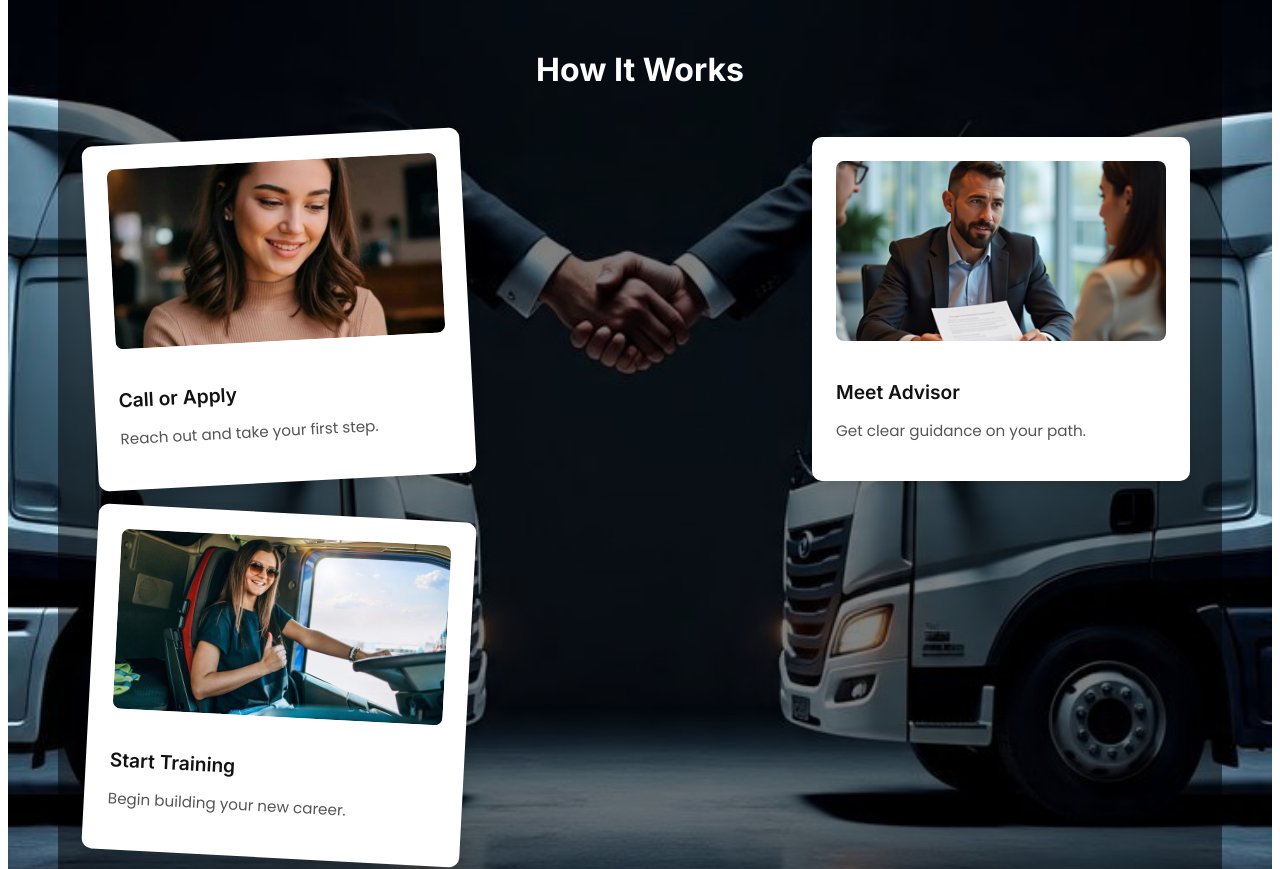
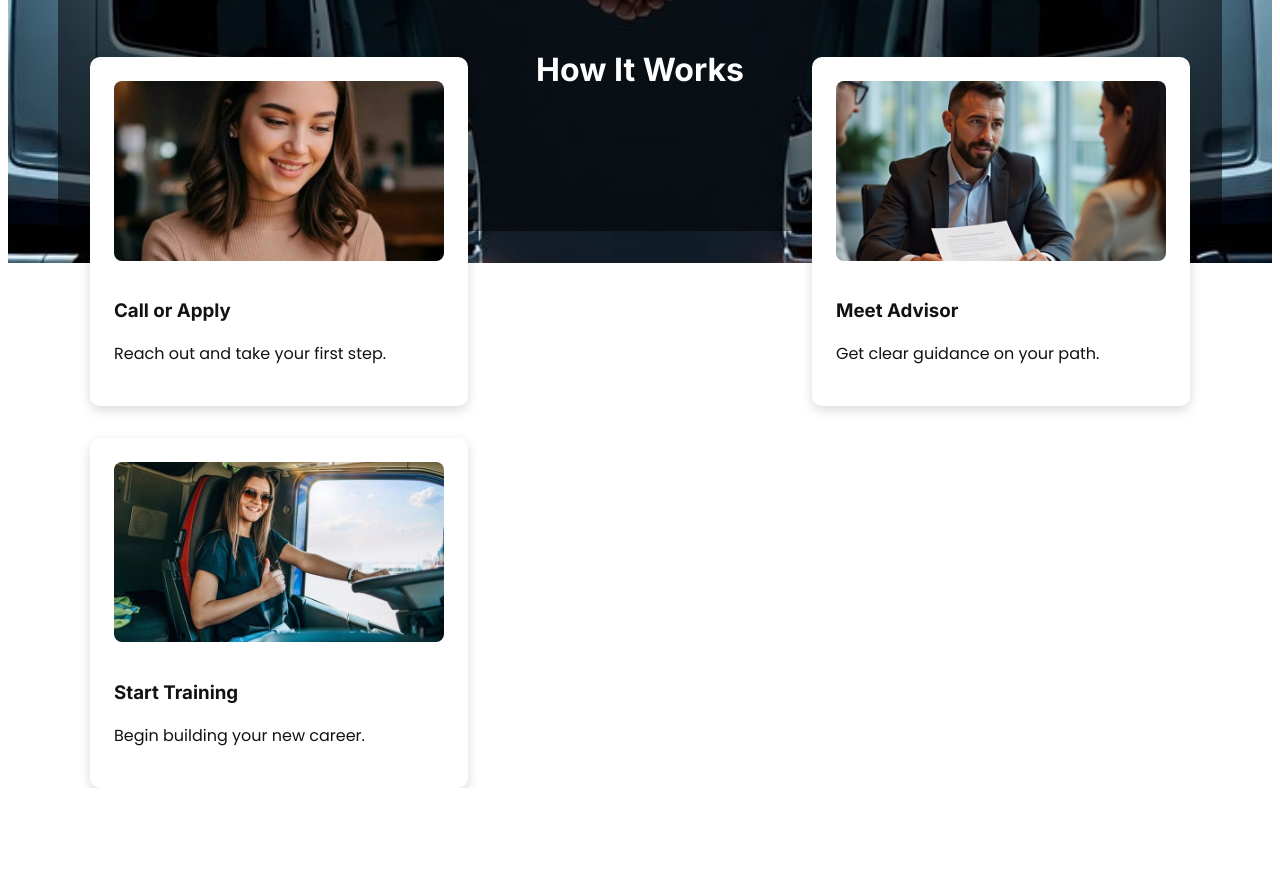
Before and after one commit to Chukseo/greatelake, a React (Vite) app: page / in a window 1280 px wide. Shown: the part 2800-3669 px from the top of the page. After the commit the page ends 3588 px from the top, so only its background shows below. Built offline with nearby package versions, Linux system fonts and the light colour scheme.

Commit message:
more component2

```diff
--- a/src/components/HowItWorks.css
+++ b/src/components/HowItWorks.css
@@ -1,17 +1,19 @@
 .how-it-works {
   background: url("/src/assets/trucks-bg.jpg") center/cover no-repeat;
-  padding: 4rem 2rem;
+  padding: 4rem 2rem 8rem;   /* ✅ extra bottom padding so cards overlap */
   font-family: 'Inter', sans-serif;
   color: #fff;
   position: relative;
+  height: 20vh;
 }
 
 .hiw-overlay {
-  background: rgba(0,0,0,0.5); /* ✅ dark overlay for readability */
+  background: rgba(0,0,0,0.5);
   padding: 3rem 2rem;
   border-radius: 12px;
   max-width: 1100px;
   margin: 0 auto;
+  height: 20vh;
 }
 
 .hiw-heading {
@@ -21,12 +23,16 @@
   margin-bottom: 3rem;
 }
 
+/* Cards container sits below background */
 .hiw-cards {
   display: flex;
   justify-content: space-between;
-  align-items: flex-start;
   gap: 2rem;
   flex-wrap: wrap;
+  max-width: 1100px;
+  margin: -5rem auto 0;   /* ✅ negative margin pulls cards upward */
+  position: relative;
+  z-index: 2;             /* ✅ ensures cards sit above background */
 }
 
 .hiw-card {
@@ -44,35 +50,12 @@
   box-shadow: 0 8px 20px rgba(0,0,0,0.2);
 }
 
-.hiw-card-left {
-  transform: rotate(-3deg); /* ✅ diagonal effect */
-}
-
-.hiw-card-center {
-  transform: rotate(0deg);
-}
-
-.hiw-card-right {
-  transform: rotate(3deg);
-}
-
 .hiw-image {
   width: 100%;
   height: 180px;
   object-fit: cover;
   border-radius: 8px;
   margin-bottom: 1rem;
-}
-
-.hiw-card h3 {
-  font-size: 1.2rem;
-  font-weight: 600;
-  margin-bottom: 0.5rem;
-}
-
-.hiw-card p {
-  font-size: 0.95rem;
-  color: #555;
 }
 
 /* Responsive */
@@ -86,10 +69,11 @@
   .hiw-cards {
     flex-direction: column;
     align-items: center;
+    margin: -3rem auto 0; /* ✅ adjust overlap for mobile */
   }
 
   .hiw-card {
     width: 90%;
-    transform: none; /* ✅ remove diagonal on mobile */
+    transform: none;
   }
 }
```
